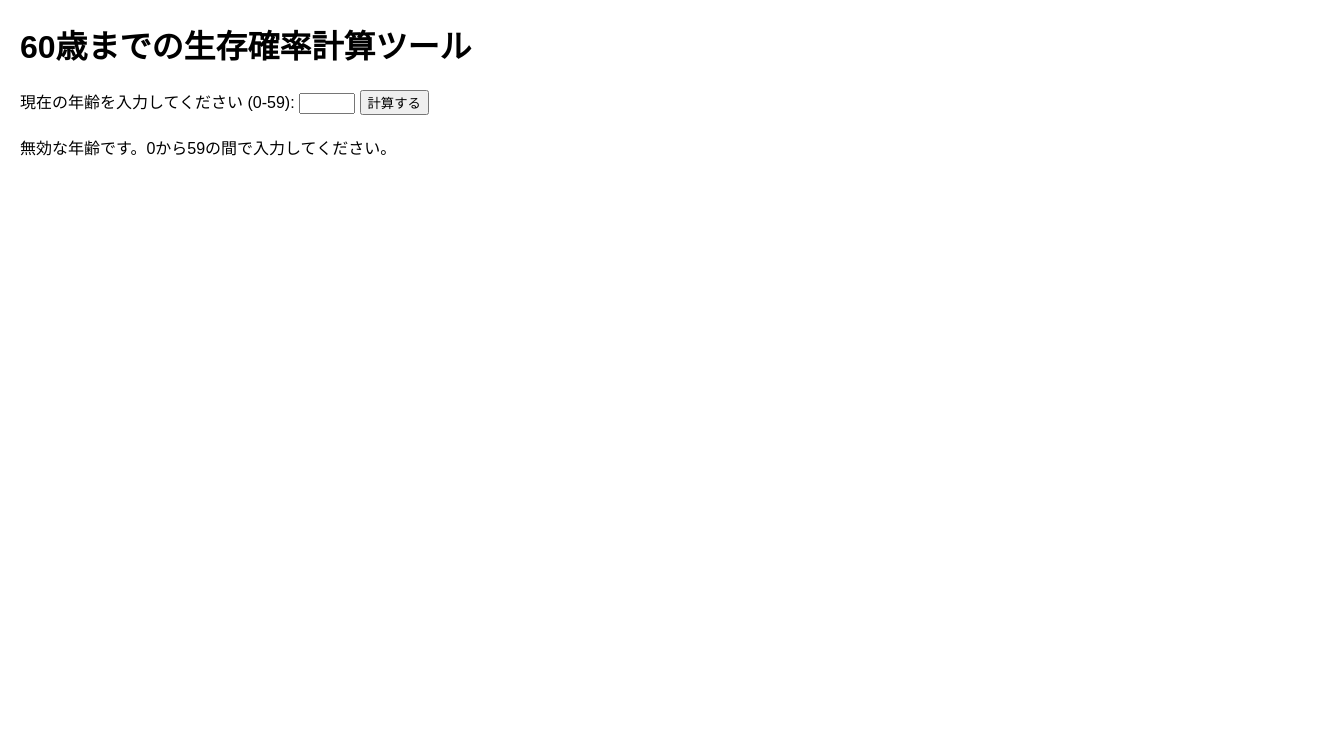
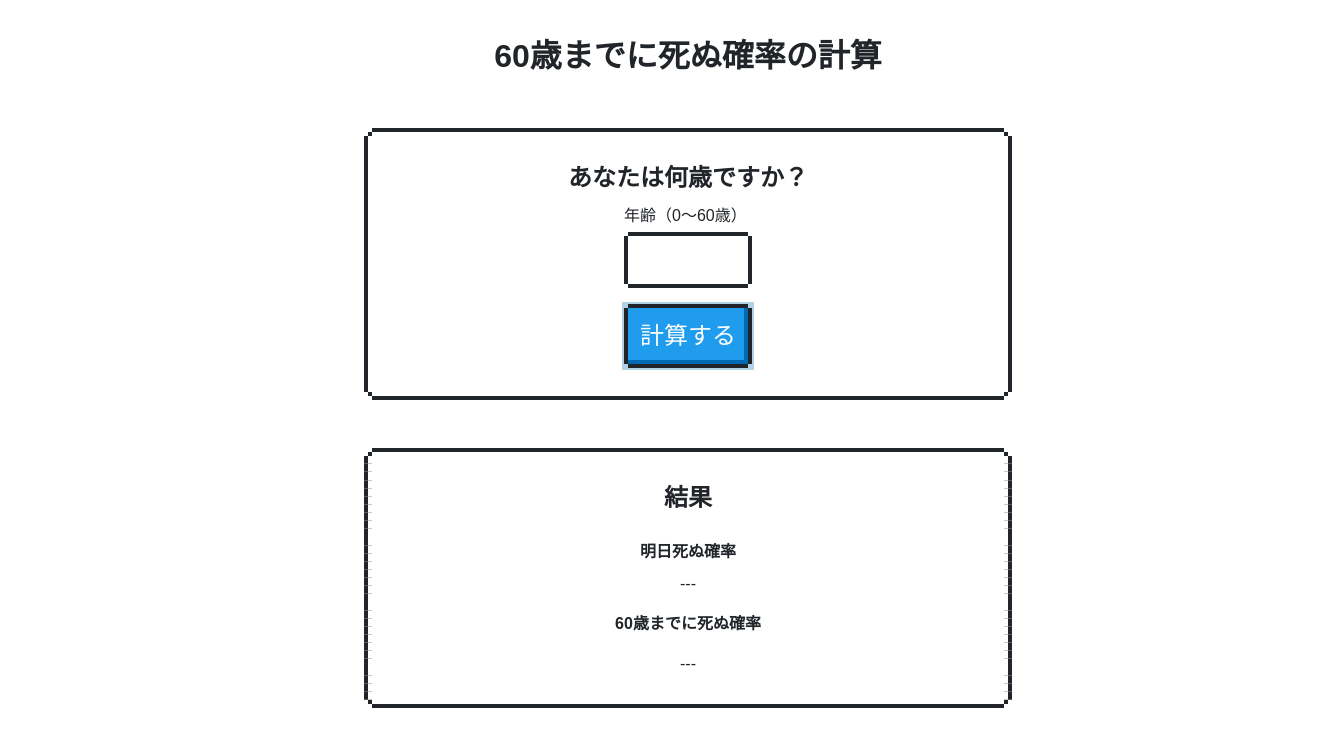
Before and after one commit to Huzitatuguharu/sinukakuritsu, a website: page index.html in a window 1280 px wide. Both pictures are taken after a click on the button "計算する". Shown: the whole page, 1328 px wide, since content can reach past the window. Drawn offline with nearby package versions, Linux system fonts and the light colour scheme; some packages are replaced by stand-ins of ours; a web font is replaced by a local one.

Commit message:
Tsに変更、見た目調整

```diff
--- a/index.html
+++ b/index.html
@@ -1,32 +1,59 @@
-<!-- index.html -->
 <!DOCTYPE html>
 <html lang="ja">
 
   <head>
     <meta charset="UTF-8">
     <meta name="viewport" content="width=device-width, initial-scale=1.0">
-    <title>60歳までの生存確率計算ツール</title>
-    <style>
-      body {
-        font-family: Arial, sans-serif;
-        margin: 20px;
-      }
-
-      #result {
-        margin-top: 20px;
-      }
-
-    </style>
+    <!-- reset.css ress -->
+    <link rel="stylesheet" href="https://unpkg.com/ress/dist/ress.min.css" />
+    <link href="https://unpkg.com/nes.css@latest/css/nes.min.css" rel="stylesheet" />
+    <link rel="preconnect" href="https://fonts.googleapis.com">
+    <link rel="preconnect" href="https://fonts.gstatic.com" crossorigin>
+    <link href="https://fonts.googleapis.com/css2?family=DotGothic16&display=swap" rel="stylesheet">
+    <link rel="stylesheet" href="./style.css" type="text/css">
+    <title>60まで</title>
   </head>
 
   <body>
-    <h1>60歳までの生存確率計算ツール</h1>
-    <label for="ageInput">現在の年齢を入力してください (0-59):</label>
-    <input type="number" id="ageInput" min="0" max="59">
-    <button id="calculateButton">計算する</button>
-    <div id="result"></div>
-
-    <script src="script.js"></script>
+    <main class="main">
+      <h1>60歳までに死ぬ確率の計算</h1>
+      <section class="nes-container is-rounded">
+        <h2>あなたは何歳ですか？</h2>
+        <div class="section">
+          <div class="nes-field">
+            <label for="age">年齢（0〜60歳）</label>
+            <input type="number" id="age" min="0" max="59" class="nes-input">
+          </div>
+          <div>
+            <button type="button" class="nes-btn is-primary" id="calculateButton">計算する</button>
+          </div>
+        </div>
+      </section>
+      <section class="nes-container is-rounded">
+        <h2>結果</h2>
+        <section class="resultSection">
+          <h3 class="h3">明日死ぬ確率</h3>
+          <p class="resultText" id="dailyProbability">---</p>
+        </section>
+        <section class="section">
+          <h3 class="h3">60歳までに死ぬ確率</h3>
+          <p class="resultText" id="until60Probability">---</p>
+        </section>
+      </section>
+    </main>
+    <script src="script.js" defer></script>
   </body>
 
 </html>
+<!-- <a class="nes-btn" href="#">Normal</a>
+
+<button type="button" class="nes-btn is-primary">Primary</button>
+<button type="button" class="nes-btn is-success">Success</button>
+<button type="button" class="nes-btn is-warning">Warning</button>
+<button type="button" class="nes-btn is-error">Error</button>
+<button type="button" class="nes-btn is-disabled">Disabled</button>
+
+<label class="nes-btn">
+  <span>Select your file</span>
+  <input type="file">
+</label> -->
--- a/script.js
+++ b/script.js
@@ -1,6 +1,4 @@
-var _a;
-// 年齢区間ごとの死亡率データ
-var mortalityData = [
+var mortalityRates = [
     { age: 0, mortalityRate: 44.5 / 100000 },
     { age: 5, mortalityRate: 6.4 / 100000 },
     { age: 10, mortalityRate: 8.1 / 100000 },
@@ -23,35 +21,45 @@ var mortalityData = [
     { age: 95, mortalityRate: 27707.7 / 100000 },
     { age: 100, mortalityRate: 46186.2 / 100000 },
 ];
-// 生存確率を計算する関数
-function calculateSurvivalProbability(currentAge) {
-    var _a;
-    var survivalProbability = 1.0;
-    var _loop_1 = function (age) {
-        var mortalityRate = ((_a = mortalityData.find(function (data) { return data.age === age; })) === null || _a === void 0 ? void 0 : _a.mortalityRate) || 0;
-        survivalProbability *= 1 - mortalityRate;
-    };
-    for (var age = currentAge; age < 60; age += 5) {
-        _loop_1(age);
+function getMortalityRate(age) {
+    for (var i = 0; i < mortalityRates.length; i++) {
+        if (age < mortalityRates[i].age) {
+            return mortalityRates[i - 1].mortalityRate;
+        }
     }
-    return survivalProbability;
+    return mortalityRates[mortalityRates.length - 1].mortalityRate;
 }
-// ボタンをクリックした時の処理
-function handleCalculateButtonClick() {
-    var ageInput = document.getElementById("ageInput");
-    var resultDiv = document.getElementById("result");
-    var currentAge = parseInt(ageInput.value);
-    if (isNaN(currentAge) || currentAge < 0 || currentAge >= 60) {
-        if (resultDiv) {
-            resultDiv.innerText = "無効な年齢です。0から59の間で入力してください。";
-        }
+function calculateProbability() {
+    var ageInput = document.getElementById("age");
+    if (!ageInput) {
+        alert("年齢入力欄が見つかりません");
         return;
     }
-    var probability = calculateSurvivalProbability(currentAge);
-    if (resultDiv) {
-        resultDiv.innerText = "60\u6B73\u307E\u3067\u751F\u304D\u308B\u78BA\u7387\u306F ".concat(probability.toFixed(4), " \u3067\u3059\u3002");
+    var age = parseInt(ageInput.value, 10);
+    if (isNaN(age) || age < 0 || age > 60) {
+        alert("0歳から60歳までの年齢を入力してください");
+        return;
+    }
+    // 明日死ぬ確率を計算
+    var dailyMortalityRate = getMortalityRate(age) / 365;
+    var dailyProbability = dailyMortalityRate * 100;
+    // 60歳までに死ぬ確率を計算
+    var survivalProbability = 1.0;
+    for (var i = age; i < 60; i++) {
+        var annualMortalityRate = getMortalityRate(i);
+        survivalProbability *= 1 - annualMortalityRate;
+    }
+    var until60Probability = (1 - survivalProbability) * 100;
+    var dailyProbabilityElement = document.getElementById("dailyProbability");
+    var until60ProbabilityElement = document.getElementById("until60Probability");
+    if (dailyProbabilityElement) {
+        dailyProbabilityElement.innerText = "\u7D04 ".concat(dailyProbability.toFixed(6), "%");
+    }
+    if (until60ProbabilityElement) {
+        until60ProbabilityElement.innerText = "\u7D04 ".concat(until60Probability.toFixed(2), "%");
     }
 }
-// イベントリスナーの設定
-(_a = document
-    .getElementById("calculateButton")) === null || _a === void 0 ? void 0 : _a.addEventListener("click", handleCalculateButtonClick);
+var calculateButton = document.getElementById("calculateButton");
+if (calculateButton) {
+    calculateButton.addEventListener("click", calculateProbability);
+}
--- /dev/null
+++ b/style.css
@@ -0,0 +1,62 @@
+@charset "utf-8";
+@import url('https://fonts.googleapis.com/css2?family=DotGothic16&display=swap');
+
+body {
+  font-family: "DotGothic16", sans-serif;
+  font-weight: 400;
+  font-style: normal;
+}
+
+h1,p {
+  margin: 0;
+}
+
+.h3 {
+  font-size: 1rem;
+  text-align: center;
+  margin: 1rem 0 0;
+}
+
+.main {
+  display: flex;
+  flex-direction: column;
+  justify-content: center;
+  align-items: center;
+  margin: 2rem 3rem;
+  width: 100%;
+  gap: 3rem;
+}
+
+.nes-container.is-rounded {
+  padding: 1.5rem 0;
+}
+
+.nes-container {
+  display: flex;
+  flex-direction: column;
+  justify-content: center;
+  align-items: center;
+  width: 50%;
+}
+
+.section {
+  display: flex;
+  flex-direction: column;
+  gap: 1rem;
+}
+
+.nes-btn {
+  font-size: 1.5rem;
+}
+
+.resultSection {
+  display: flex;
+  flex-direction: column;
+  gap: 0.5rem;
+}
+
+
+.resultText {
+  text-align: center;
+
+}
```
Also changed, not shown: script copy.js (added, +63 -0 lines), script.ts (+49 -34 lines).
